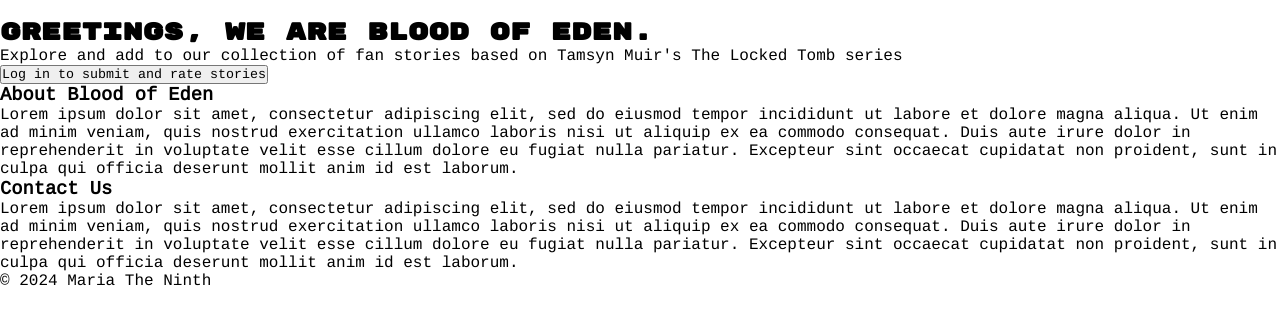
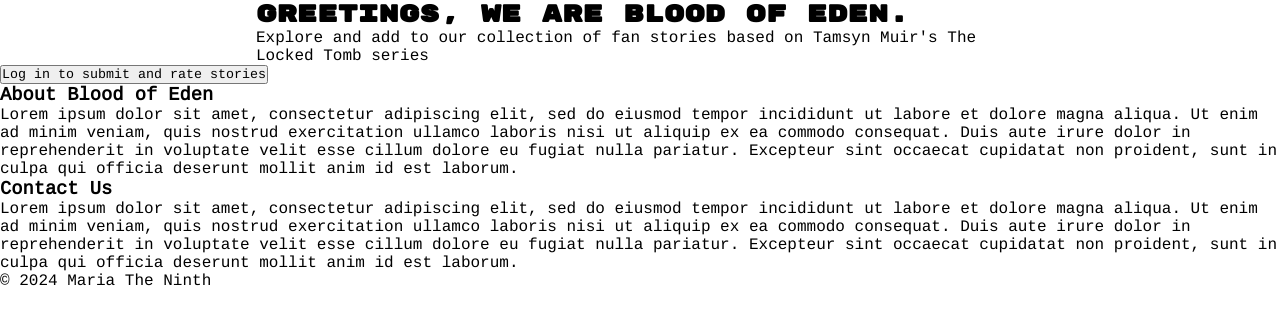
Before and after one commit to maria-grozova/blood-of-eden-blog, a Django app: page / in a window 1280 px wide. Shown: the part 120-445 px from the top of the page. Run offline with Django 4.2, Linux system fonts and the light colour scheme; data that the repository does not hold is empty; some libraries are stand-ins or nearby versions.

Commit message:
add classes to index.html and set up css rules for hero banner, featured stories, and media query for additional blocks on bigger screen sizes

```diff
--- a/blood_of_eden/settings.py
+++ b/blood_of_eden/settings.py
@@ -27,7 +27,7 @@ TEMPLATES_DIR = os.path.join(BASE_DIR, 'templates')
 SECRET_KEY = os.environ.get("SECRET_KEY")
 
 # SECURITY WARNING: don't run with debug turned on in production!
-DEBUG = True
+DEBUG = False
 
 ALLOWED_HOSTS = ['8000-mariagrozov-bloodofeden-dgmctv5tla7.ws.codeinstitute-ide.net', '.herokuapp.com']
 
--- a/static/css/style.css
+++ b/static/css/style.css
@@ -9,3 +9,36 @@
 h1, h2 {
     font-family: "Rubik Mono One", system-ui;
 }
+
+.hero-banner {
+    display: flex;
+    width: 100%;
+}
+
+.hero-text {
+    margin: auto;
+    max-width: 60%;
+}
+
+.stories-container {
+    display: flex;
+    flex-direction: column;
+    width: 90%;
+    margin: auto;
+}
+
+.story-card {
+    padding: 5px;
+    margin-bottom: 20px;
+}
+
+.hide {
+    display: none;
+}
+
+/* Media queries */
+@media screen and (min-width: 760px) {
+    .hide {
+        display: block;
+    }
+}
--- a/stories/templates/stories/index.html
+++ b/stories/templates/stories/index.html
@@ -3,38 +3,34 @@
 {% block content %}
 
 <!-- index.html content starts here -->
-<div>
+
     <!-- Hero image and h2 -->
-    <div>
+<div class="hero-banner">
     <img src="" alt="">
-        <div>
+    <div class="hero-text">
     <h2>Greetings, we are Blood of Eden.</h2>
     <p>Explore and add to our collection of fan stories based on Tamsyn Muir's The Locked Tomb series</p>
 </div>
     </div>
     <!-- Latest Stories Column -->
-        <div>
-                {% for post in post_list %}
-                <div>
-                    <div>
-                        <div>
-                            <div>
-                                <div>
+    <div class="stories-container">
+        {% for story in story_list %}
+        <div class="story-card">
+            <div class="author-tag">
+
                 <p class="author">Author: {{ story.author }}</p>
+
             </div>
-                            </div>
-                            <a href="#" class="post-link">
-                                <h2 class="card-title">{{ story.title }}</h2>
+            <a href="#" class="story-link">
+                <h2>{{ story.title }}</h2>
             </a>
-
+            <p>{{ story.feature }}</p>
             <hr />
-                            <p class="card-text text-muted h6">{{ story.created_on}}
+            <p class="date-text">{{ story.created_on}}
             </p>
         </div>
-                    </div>
-                </div>
         {% if forloop.counter|divisibleby:3 %}
-            </div>
+
         <div class="row">
             {% endif %}
             {% endfor %}
@@ -56,15 +52,23 @@
     <button>Log in to submit and rate stories</button>
 </div>
 <!-- About -->
-    <div>
+<div class="hide">
     <h3>About Blood of Eden</h3>
-        <p>Lorem ipsum dolor sit amet, consectetur adipiscing elit, sed do eiusmod tempor incididunt ut labore et dolore magna aliqua. Ut enim ad minim veniam, quis nostrud exercitation ullamco laboris nisi ut aliquip ex ea commodo consequat. Duis aute irure dolor in reprehenderit in voluptate velit esse cillum dolore eu fugiat nulla pariatur. Excepteur sint occaecat cupidatat non proident, sunt in culpa qui officia deserunt mollit anim id est laborum.
+    <p>Lorem ipsum dolor sit amet, consectetur adipiscing elit, sed do eiusmod tempor incididunt ut labore et dolore
+        magna aliqua. Ut enim ad minim veniam, quis nostrud exercitation ullamco laboris nisi ut aliquip ex ea commodo
+        consequat. Duis aute irure dolor in reprehenderit in voluptate velit esse cillum dolore eu fugiat nulla
+        pariatur. Excepteur sint occaecat cupidatat non proident, sunt in culpa qui officia deserunt mollit anim id est
+        laborum.
     </p>
 </div>
 <!-- Contact us -->
-    <div>
+<div class="hide">
     <h3>Contact Us</h3>
-        <p>Lorem ipsum dolor sit amet, consectetur adipiscing elit, sed do eiusmod tempor incididunt ut labore et dolore magna aliqua. Ut enim ad minim veniam, quis nostrud exercitation ullamco laboris nisi ut aliquip ex ea commodo consequat. Duis aute irure dolor in reprehenderit in voluptate velit esse cillum dolore eu fugiat nulla pariatur. Excepteur sint occaecat cupidatat non proident, sunt in culpa qui officia deserunt mollit anim id est laborum.
+    <p>Lorem ipsum dolor sit amet, consectetur adipiscing elit, sed do eiusmod tempor incididunt ut labore et dolore
+        magna aliqua. Ut enim ad minim veniam, quis nostrud exercitation ullamco laboris nisi ut aliquip ex ea commodo
+        consequat. Duis aute irure dolor in reprehenderit in voluptate velit esse cillum dolore eu fugiat nulla
+        pariatur. Excepteur sint occaecat cupidatat non proident, sunt in culpa qui officia deserunt mollit anim id est
+        laborum.
     </p>
 </div>
 </div>
```
Lines whose indentation alone changed are shown as unchanged.
